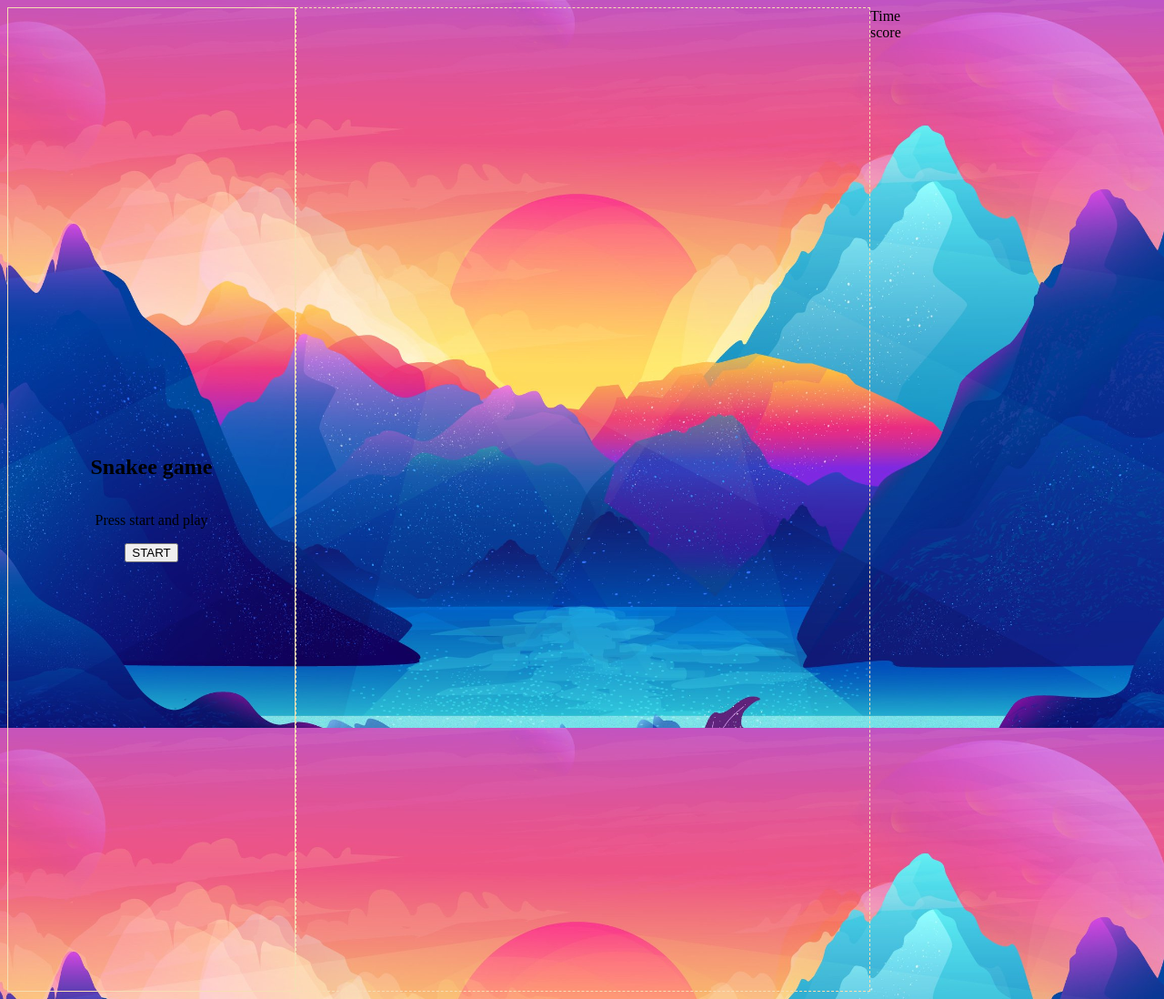
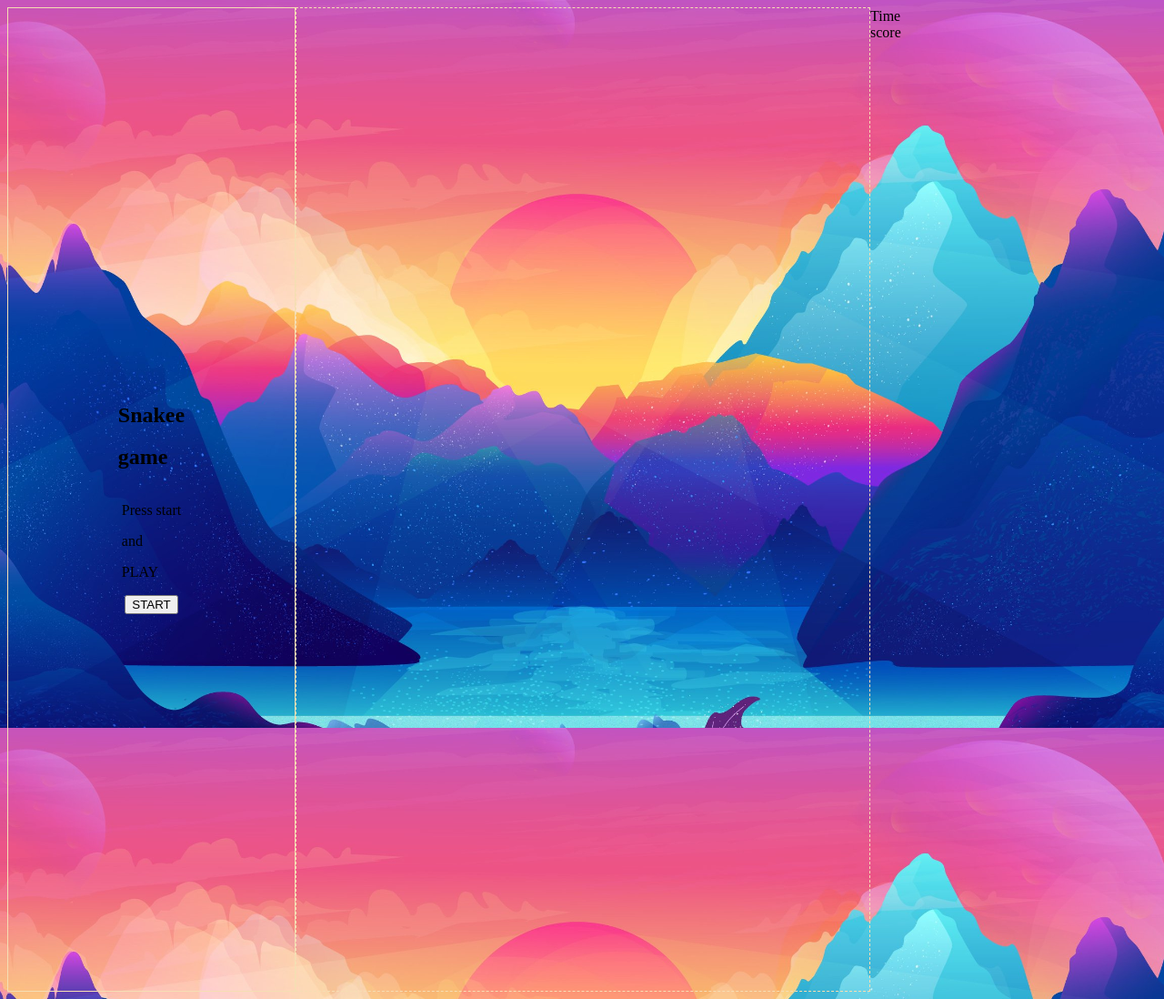
Before and after one commit to Hacker2024777/algoproject, a plain HTML site: page Main.html in a window 1280 px wide. Shown: the whole page at 91% size. Drawn offline with Linux system fonts and the light colour scheme.

Commit message:
Update Main.html

```diff
--- a/Main.html
+++ b/Main.html
@@ -3,13 +3,20 @@
     <head>
         <!--Some more options-->
         <link rel = "stylesheet" href = 'Main.css'>
+        <style>
+            @import url('https://fonts.googleapis.com/css2?family=Krona+One&display=swap');
+            </style>
     </head>
     <body>
     <div class="leftdiv">
-        <h2>Snakee
-            game
-        </h2>
-        <p>Press start and play</p>
+        <div class="name">
+        <h2 class = 'names'>Snakee</h2>
+        <h2 class = 'nameg'>game</h2></div>
+        <div class="psp">
+        <p>Press start</p>
+        <p>and</p>
+        <p class = 'playword'>PLAY</p>
+        </div>
         <button class="start"> START</button>
     </div>
     <div class="game">
```
